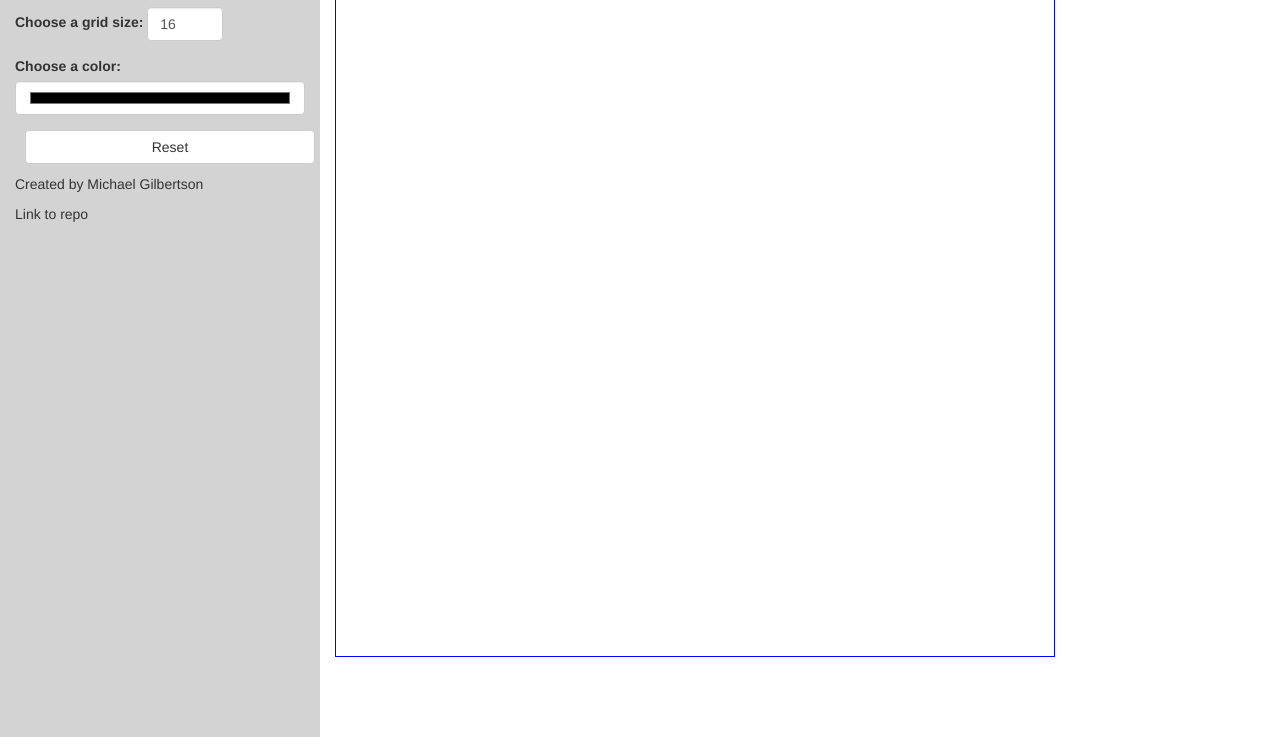
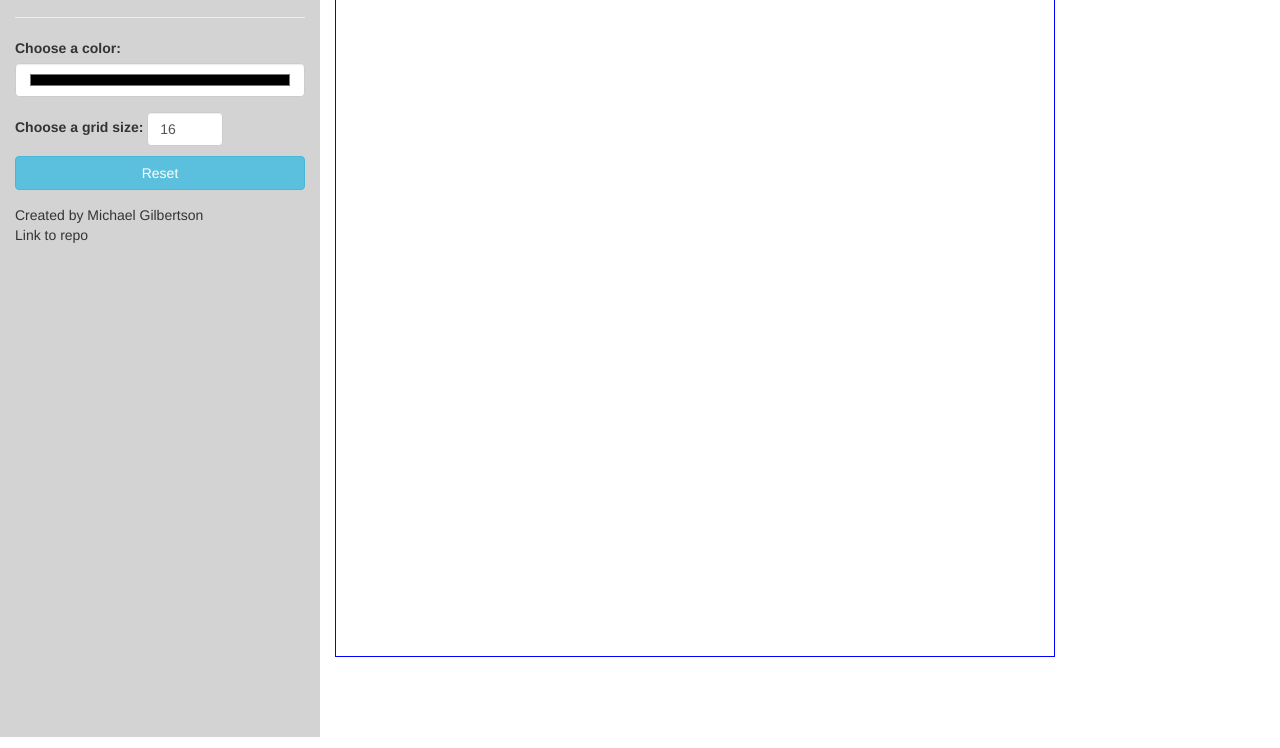
Before and after one commit to mgg9xv/jquery-sketchpad, a plain HTML site: page index.html in a window 1280 px wide. Shown: the part 63-811 px from the top of the page. Drawn offline with nearby package versions, Linux system fonts and the light colour scheme.

Commit message:
stylizing everything

```diff
--- a/index.html
+++ b/index.html
@@ -13,17 +13,24 @@
     <div class="fluid-container">
         <div id="control-panel" class="col-md-3">
             <h1>jQuery Sketchpad</h1>
-            <div class="form-group form-inline">
-                <label for="grid-size">Choose a grid size:</label>
-                <input type="number" name="grid-size" value="16" min=1 max=64 class="form-control"/>
-            </div>
+            <hr>
             <div class="form-group">
                 <label for="paint-color">Choose a color:</label>
                 <input type="color" name="paint-color" value="#000000" class="btn-block form-control"/>
             </div>
-            <input type="button" value="Reset" onclick="reset()" class="btn btn-default btn-block"/>
-            <p>Created by Michael Gilbertson</p>
-            <p>Link to repo</p>
+            <div class="form-group">
+                <div class="form-inline">
+                    <label for="grid-size">Choose a grid size:</label>
+                    <input type="number" name="grid-size" value="16" min=1 max=64 class="form-control"/>
+                </div>
+                <div class="text-center">
+                    <input type="button" value="Reset" onclick="reset()" class="btn btn-info btn-block"/>
+                </div>
+            </div>
+            <p>
+                Created by Michael Gilbertson <br>
+                Link to repo
+            </p>
         </div>
         <div class="col-md-9">
             <div class="grid-container"></div>
--- a/main.css
+++ b/main.css
@@ -36,5 +36,6 @@ body {
 }
 
 input[type=button] {
-    margin: 10px;
+    margin-top: 10px;
+    margin-bottom: 10px;
 }
--- a/main.js
+++ b/main.js
@@ -12,12 +12,12 @@ $(document).ready(function(){
         }
     });
 
-    $(document).on('mousedown', '.square', function(){
-        if(mouse_down) {
-            var color = $('input[name=paint-color]').val();
-            $(this).css('background-color', $color);
-        }
-    });
+    // $(document).on('mousedown', '.square', function(){
+    //     if(mouse_down) {
+    //         var color = $('input[name=paint-color]').val();
+    //         $(this).css('background-color', $color);
+    //     }
+    // });
 
     $(document).mousedown( function(){
         mouse_down = true;
```
